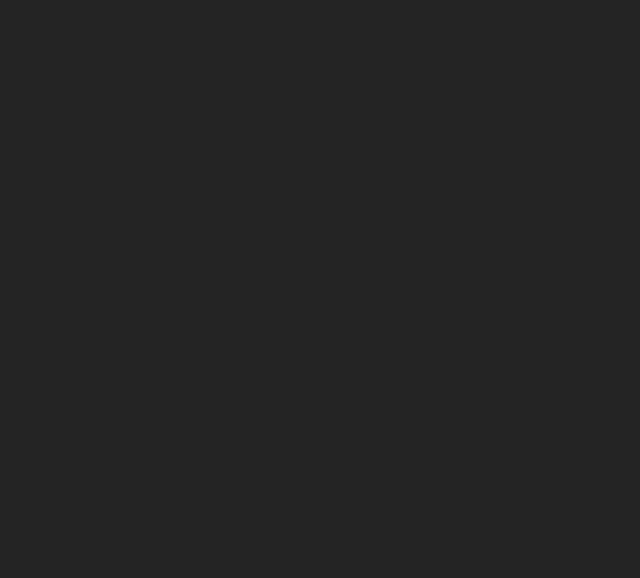
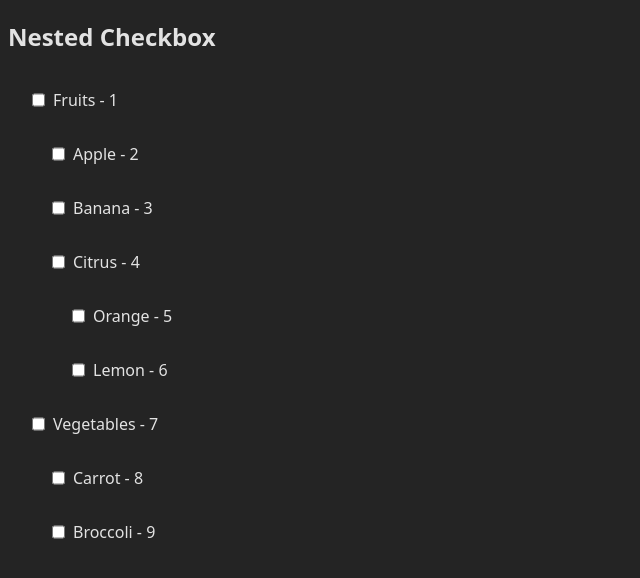
Before and after one commit to Adarsh-kushwaha/machine-coding, a React app: page /nested-checkbox in a window 1280 px wide. Before the commit this address had no page. Shown: the top 578 px of the page, without its empty margins (0-640 px from the left). Built offline with nearby package versions, Linux system fonts and the light colour scheme; the HTML template or start-up script is replaced by a standard one.

Commit message:
pushed nested

```diff
--- a/src/App.jsx
+++ b/src/App.jsx
@@ -4,6 +4,7 @@
 import MultiForm from './pages/MultiForm'
 import Home from './pages/Home'
 import OtpInput from './pages/OtpInput'
+import NestedCheckbox from './pages/NestedCheckbox'
 
 function App() {
 
@@ -14,6 +15,7 @@
         <Route path="/" element={<Home />} />
         <Route path="/multi-form" element={<MultiForm />} />
         <Route path="/otp" element ={<OtpInput/>}/>
+        <Route path="/nested-checkbox" element ={<NestedCheckbox/>}/>
       </Routes>
     </>
   )
--- /dev/null
+++ b/src/pages/NestedCheckbox.jsx
@@ -0,0 +1,103 @@
+import { useState } from "react";
+
+const CheckboxesData = [
+  {
+    id: 1,
+    label: "Fruits",
+    children: [
+      { id: 2, label: "Apple" },
+      { id: 3, label: "Banana" },
+      {
+        id: 4,
+        label: "Citrus",
+        children: [
+          { id: 5, label: "Orange" },
+          { id: 6, label: "Lemon" },
+        ],
+      },
+    ],
+  },
+  {
+    id: 7,
+    label: "Vegetables",
+    children: [
+      { id: 8, label: "Carrot" },
+      { id: 9, label: "Broccoli" },
+    ],
+  },
+];
+
+const Checkboxes = ({ data, checkedItem, setCheckedItem }) => {
+  const handleChange = (e, node) => {
+    const isChecked = e.target.checked;
+
+    //updatechildren
+    const updateChildrenIfexist = (node, update) => {
+      update[node.id] = isChecked;
+
+      node?.children?.forEach((child) => {
+        updateChildrenIfexist(child, update);
+      });
+    };
+
+    //verify all checked
+    const verifyAllChecked = (node, updated) => {
+      if (!node.children) {
+        return updated[node.id] || false;
+      }
+      const allChildrenChecked = node.children.every((child) =>
+        verifyAllChecked(child, updated)
+      );
+      updated[node.id] = allChildrenChecked;
+      return allChildrenChecked;
+    };
+
+    //set state
+    setCheckedItem((prev) => {
+      const updated = { ...prev };
+      updateChildrenIfexist(node, updated);
+      CheckboxesData.forEach((node) => verifyAllChecked(node, updated))
+      return updated;
+    });
+  };
+
+  return (
+    <div>
+      {data.map((node) => (
+        <div style={{ paddingLeft: "20px" }} key={node.id}>
+          <div style={{ display: "flex", gap: "5px" }}>
+            <input
+              type="checkbox"
+              onChange={(e) => handleChange(e, node)}
+              checked={checkedItem[node.id] || false}
+            />
+            <p>
+              {node.label} - {node.id}
+            </p>
+          </div>
+          {node.children && (
+            <Checkboxes
+              data={node.children}
+              checkedItem={checkedItem}
+              setCheckedItem={setCheckedItem}
+            />
+          )}
+        </div>
+      ))}
+    </div>
+  );
+};
+
+export default function NestedCheckbox() {
+  const [checkedItem, setCheckedItem] = useState({});
+  return (
+    <div>
+      <h2>Nested Checkbox</h2>
+      <Checkboxes
+        data={CheckboxesData}
+        checkedItem={checkedItem}
+        setCheckedItem={setCheckedItem}
+      />
+    </div>
+  );
+}
```
